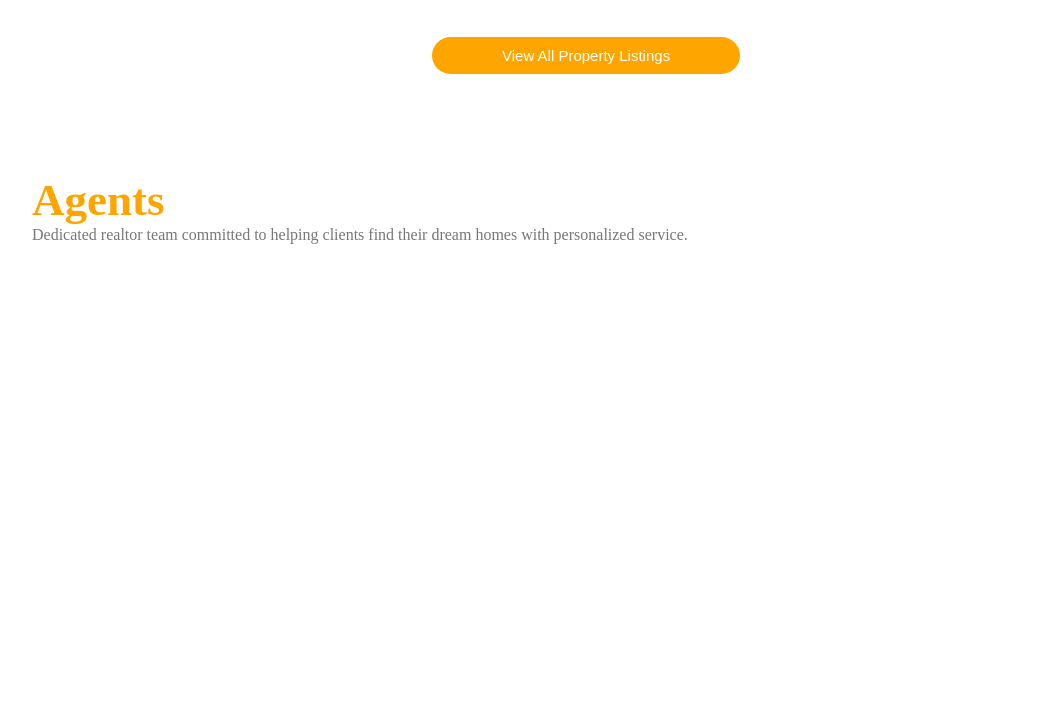
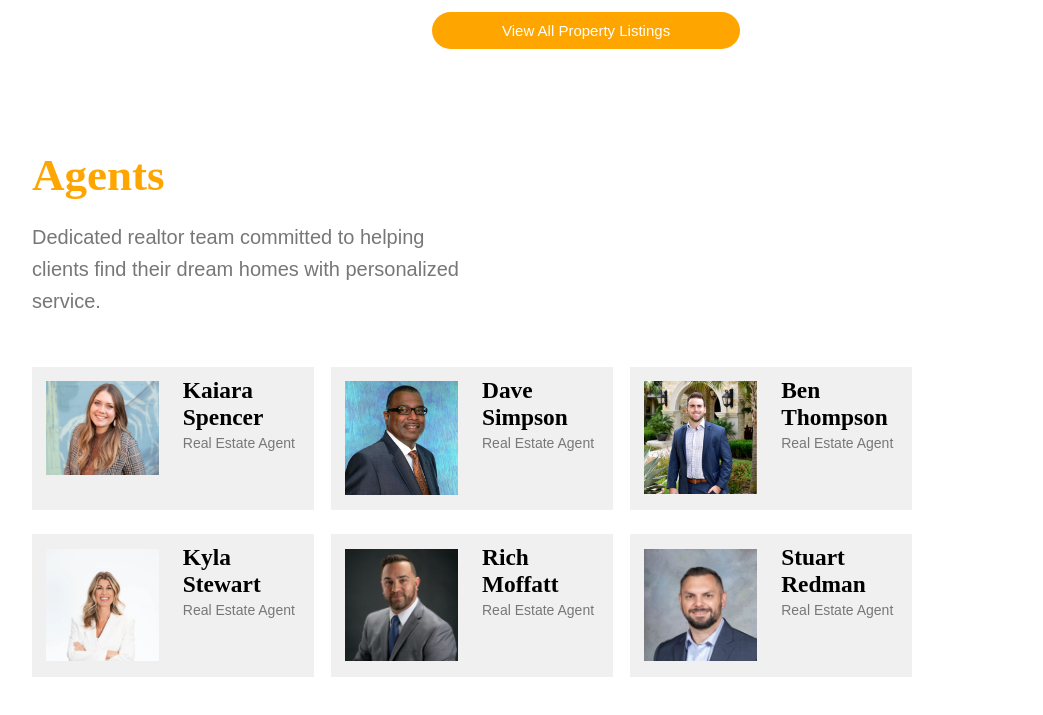
Before and after one commit to rushinski/clone-website, a plain HTML site: page index.html in a window 1280 px wide. Shown: the part 1541-2256 px from the top of the page, without its empty margins (168-1211 px from the left). Before the commit the page ends 1835 px from the top, so only its background shows below. Drawn offline with nearby package versions, Linux system fonts and the light colour scheme.

Commit message:
realtors section complete

```diff
--- a/index.html
+++ b/index.html
@@ -21,7 +21,7 @@
         </button>
       </div>
       <div class="lets-code">
-        <h1>Let's Code This - Episode 3</h1>
+        <h3>Let's Code This - Episode 3</h3>
       </div>
     </div>
     <div class="btn-row-header-container">
@@ -143,7 +143,91 @@
   <section class="agents">
     <div class="container">
       <h2>Agents</h2>
-      <p id="realtors text">Dedicated realtor team committed to helping clients find their dream homes with personalized service.</p>
+      <p id="realtors-text">Dedicated realtor team committed to helping clients find their dream homes with personalized service.</p>
+      <div class="realtor-box-container">
+        <div class="realtor-box-row">
+          <div class="realtor-box-ind">
+            <div class="realtor-info-split">
+              <div class="realtor-image-box">
+                <div class="real-img"><img src="images/realtor1.jpg"></div>
+              </div>
+            </div>
+            <div class="realtor-info-split">
+              <div class="real-info-contain">
+                <div class="real-name"><h3>Kaiara Spencer</h3></div>
+                <div class="real-desc"><p>Real Estate Agent</p></div>
+              </div>
+            </div>
+          </div>
+          <div class="realtor-box-ind">
+            <div class="realtor-info-split">
+              <div class="realtor-image-box">
+                <div class="real-img"><img src="images/realtor2.jpg"></div>
+              </div>
+            </div>
+            <div class="realtor-info-split">
+              <div class="real-info-contain">
+                <div class="real-name"><h3>Dave Simpson</h3></div>
+                <div class="real-desc"><p>Real Estate Agent</p></div>
+              </div>
+            </div>
+          </div>
+          <div class="realtor-box-ind">
+            <div class="realtor-info-split">
+              <div class="realtor-image-box">
+                <div class="real-img"><img src="images/realtor3.jpg"></div>
+              </div>
+            </div>
+            <div class="realtor-info-split">
+              <div class="real-info-contain">
+                <div class="real-name"><h3>Ben Thompson</h3></div>
+                <div class="real-desc"><p>Real Estate Agent</p></div>
+              </div>
+            </div>
+          </div>
+        </div>
+        <div class="realtor-box-row">
+          <div class="realtor-box-ind">
+            <div class="realtor-info-split">
+              <div class="realtor-image-box">
+                <div class="real-img"><img src="images/realtor4.jpeg"></div>
+              </div>
+            </div>
+            <div class="realtor-info-split">
+              <div class="real-info-contain">
+                <div class="real-name"><h3>Kyla Stewart</h3></div>
+                <div class="real-desc"><p>Real Estate Agent</p></div>
+              </div>
+            </div>
+          </div>
+          <div class="realtor-box-ind">
+            <div class="realtor-info-split">
+              <div class="realtor-image-box">
+                <div class="real-img"><img src="images/realtor5.jpg"></div>
+              </div>
+            </div>
+            <div class="realtor-info-split">
+              <div class="real-info-contain">
+                <div class="real-name"><h3>Rich Moffatt</h3></div>
+                <div class="real-desc"><p>Real Estate Agent</p></div>
+              </div>
+            </div>
+          </div>
+          <div class="realtor-box-ind">
+            <div class="realtor-info-split">
+              <div class="realtor-image-box">
+                <div class="real-img"><img src="images/realtor6.jpg"></div>
+              </div>
+            </div>
+            <div class="realtor-info-split">
+              <div class="real-info-contain">
+                <div class="real-name"><h3>Stuart Redman</h3></div>
+                <div class="real-desc"><p>Real Estate Agent</p></div>
+              </div>
+            </div>
+          </div>
+        </div>
+      </div>
     </div>
   </section>
 
--- a/style.css
+++ b/style.css
@@ -7,15 +7,22 @@
 
 body {
   padding-top: 155px;
+  font-family: Arial, Helvetica, sans-serif;
 }
 
 .container {
   padding: 50px 200px;
 }
 
+h1 {
+  font-family: 'Times New Roman', Times, serif;
+}
+
 h2 {
   color: orange;
   font-size: 45px;
+  margin-bottom: 20px;
+  font-family: 'Times New Roman', Times, serif;
 }
 
 p {
@@ -105,7 +112,7 @@ p {
   margin-top: 1px;
   height: 24px;
   color: white;
-  font-size: 9px;
+  font-size: 17px;
 }
 
 .btn-row-header-container {
@@ -217,11 +224,11 @@ p {
 
 .moto-quote p {
   color: white;
-  font-family: Arial, Helvetica, sans-serif;
   font-size: 16px;
   line-height: 25px;
 }
 
+/* How it works section */
 .how-it-works {
   background-color: #f8f9fa;
   display: flex;
@@ -231,13 +238,12 @@ p {
 .center-h2 {
   display: flex;
   justify-content: center;
-  margin-bottom: 40px;
 }
 
 .how-info {
+  margin-top: 15px;
   display: flex;
   justify-content: space-between;
-  font-family: Arial, Helvetica, sans-serif;
   text-align: center;
 }
 
@@ -272,7 +278,6 @@ p {
 /* Properties */
 .header-prop {
   display: flex;
-  margin-bottom: 40px;
 }
 
 .prev-next {
@@ -319,6 +324,7 @@ p {
   height: 100%;
   width: 100%;
   object-fit: cover;
+  margin-top: 10px;
 }
 
 .prop-price h3 {
@@ -340,3 +346,65 @@ p {
   margin-left: 400px;
   cursor: pointer;
 }
+
+/* Realtors */
+#realtors-text {
+  font-size: 20px;
+  display: flex;
+  width: 50%;
+  line-height: 32px;
+  margin-bottom: 50px;
+}
+
+.realtor-box-container {
+  height: 310px;
+  display: flex;
+  flex-direction: column;
+  justify-content: space-between;
+}
+
+.realtor-box-row {
+  display: flex;
+  height: 46%;
+  justify-content: space-between;
+}
+
+.realtor-box-ind {
+  display: flex;
+  width: 32%;
+  background-color: #f0f0f0;
+}
+
+.realtor-info-split {
+  display: flex;
+  width: 50%;
+}
+
+.realtor-image-box {
+  overflow: hidden;
+  width: 80%;
+  height: 80%;
+  margin: auto;
+}
+
+.realtor-image-box img {
+  width: 100%;
+  height: 100%;
+  object-fit: cover;
+}
+
+.real-info-contain {
+  display: flex;
+  flex-direction: column;
+  padding: 10px;
+}
+
+.real-name {
+  font-family: 'Times New Roman', Times, serif;
+  font-size: 20px;
+}
+
+.real-desc {
+  font-size: 14px;
+  margin-top: 4px;
+}
```
Also changed, not shown: images/realtor1.jpg (added), images/realtor2.jpg (added), images/realtor3.jpg (added), images/realtor4.jpeg (added), images/realtor5.jpg (added), images/realtor6.jpg (added).
